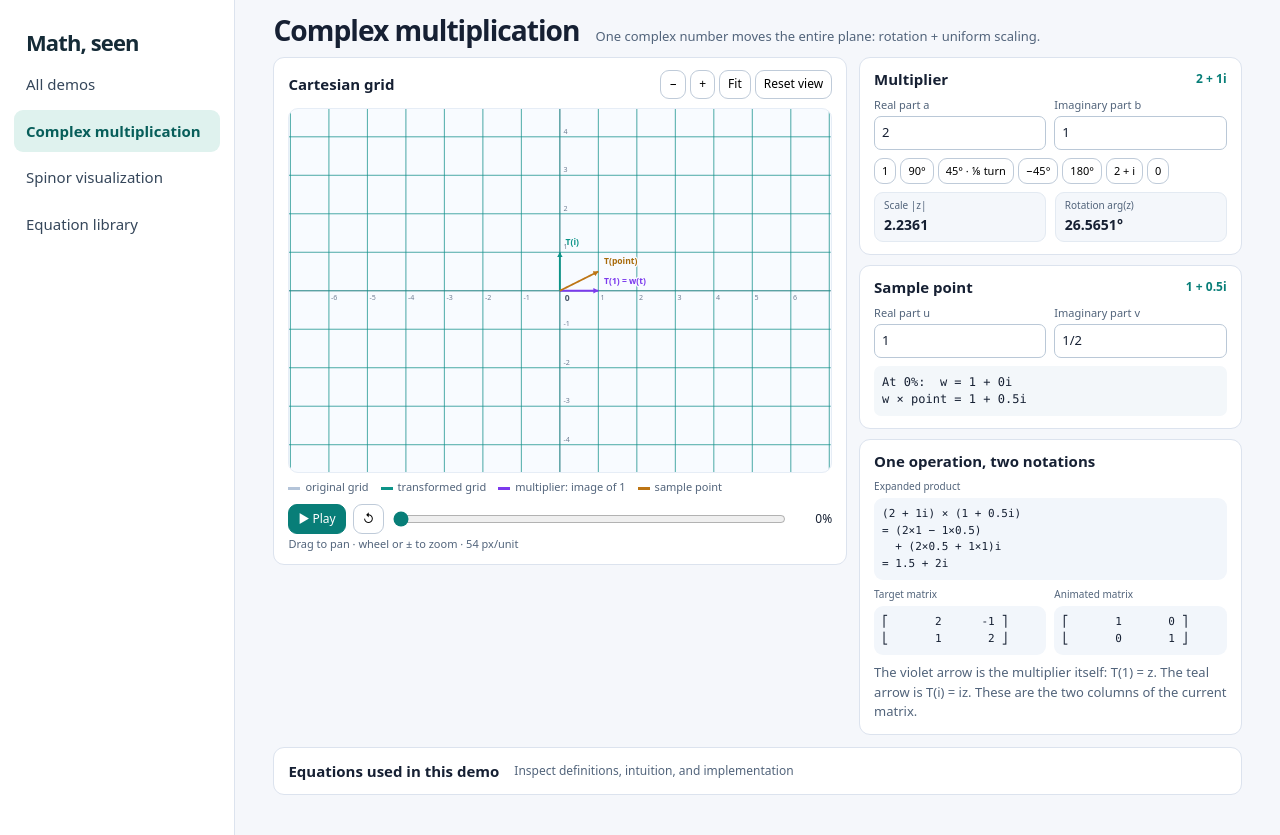
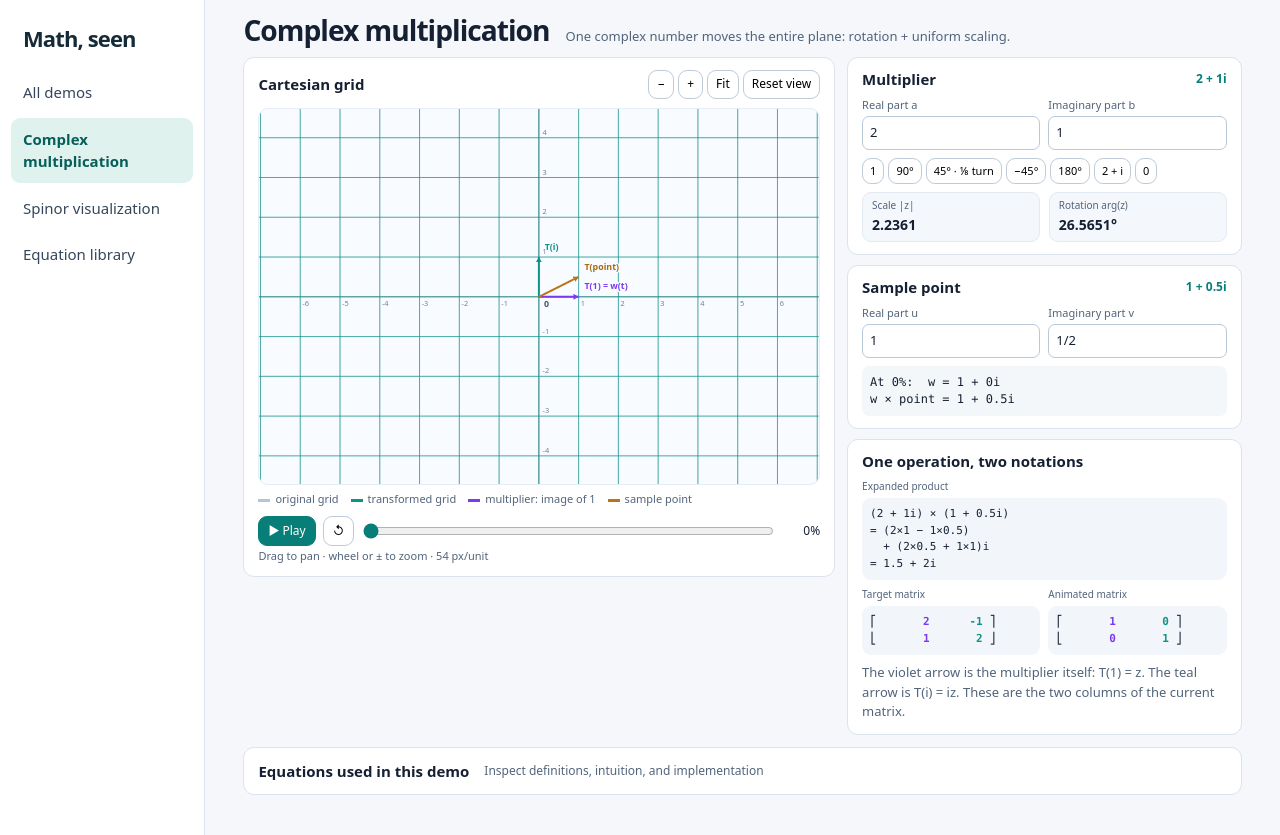
Before and after one commit to gr812b/spinor-visualization, a website with bundled scripts: page complex-multiplication.html in a window 1280 px wide. Built offline with nearby package versions, Linux system fonts and the light colour scheme; animation ran at ten frames a second.

Commit message:
ui: compact sidebar and color-code matrix columns with the plot

```diff
--- a/site.css
+++ b/site.css
@@ -154,3 +154,15 @@ button.preset { padding: 6px 10px; font-size: 12px; }
   .plot-actions { gap:3px; }
   .compact-workbench .plot-actions button { padding:3px 6px; }
 }
+
+/* The matrix's two columns are exactly the violet T(1) and teal T(i) arrows. */
+.matrix-first-column { color:#7c3aed; font-weight:760; }
+.matrix-second-column { color:#0d9488; font-weight:760; }
+body.site-layout { grid-template-columns:205px minmax(0,1fr); }
+.app-sidebar { padding:16px 11px; }
+.app-navigation .brand { padding-bottom:12px; }
+@media(max-width:740px) {
+  body.site-layout { display:block; }
+  .app-sidebar { padding:9px 12px; }
+  .app-navigation .brand { padding-bottom:4px; }
+}
```
